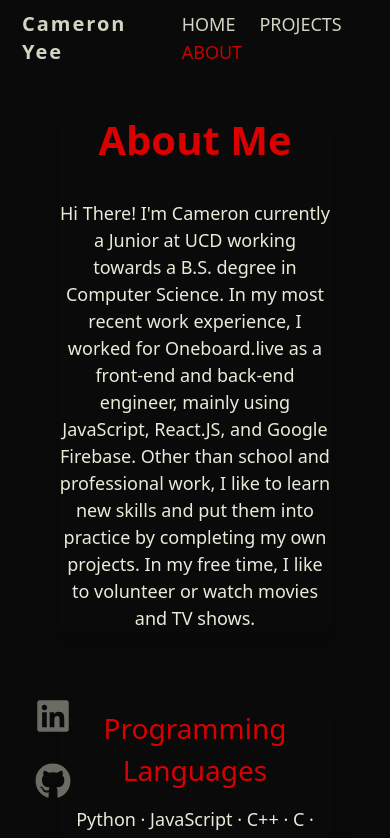
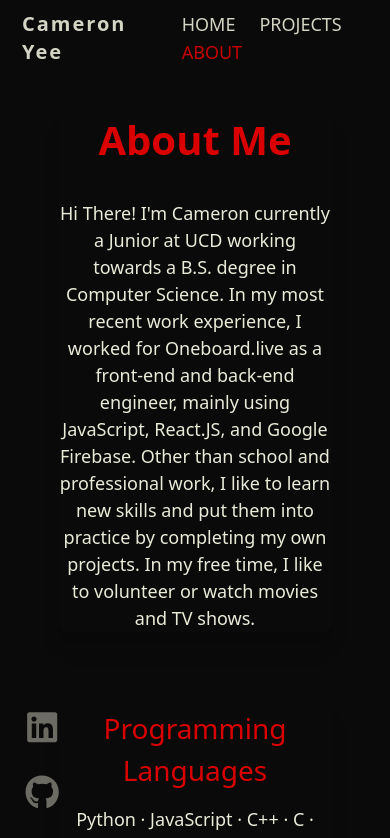
Before and after one commit to kyleyee20/kyle-yee, a React (Create React App) app: page /about in a window 390 px wide. Shown: the top 838 px of the page. Built offline with nearby package versions, Linux system fonts and the light colour scheme.

Commit message:
Finished vertical iPad responsiveness for sociallinks

```diff
--- a/src/index.css
+++ b/src/index.css
@@ -66,11 +66,9 @@ body, footer {
 /* SocialLinks.js */
 .cam-socialLinks {
   position: fixed;
-  bottom: 30px;
-  left: 20px;
   display: flex!important;
   flex-direction: column;
-  font-size: 2.25rem;
+  font-size: 2.3rem;
   z-index: 5;
 }
 .cam-socialLinks .cam-LinkedIn {
@@ -295,6 +293,27 @@ Transition on the hover tag is for mouse in and transition in the regular tag is
     @apply text-lg;
   }
 
+  /* SocialLinks.js */
+  .cam-socialLinks {
+    font-size: 2.15rem;
+  }
+  .cam-socialLinks .cam-LinkedIn {
+    padding: 15px;
+    bottom: 85px;
+    left: 10px;
+  }
+  .cam-socialLinks .cam-GitHub {
+    padding: 15px;
+    bottom: 20px;
+    left: 10px;
+  }
+  .cam-LinkedIn:hover {
+    transform: scale(1.1);
+  }
+  .cam-GitHub:hover {
+    transform: scale(1.1);
+  }
+
   /* Home.js */
   .homePage {
     padding-top: 50px;
```
